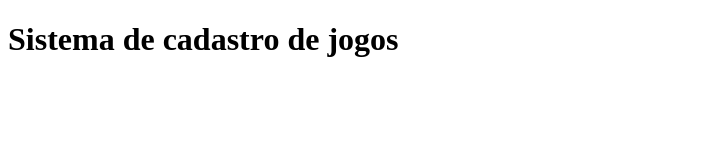
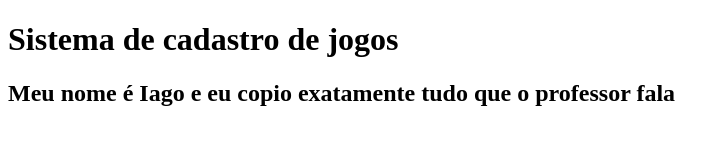
Before and after one commit to IagoPinheiro/sistema-de-cadastro, a plain HTML site: page index.html in a window 1280 px wide. Shown: the whole page, without its empty margins (0-728 px from the left). Drawn offline with Linux system fonts and the light colour scheme.

Commit message:
Update index.html

```diff
--- a/index.html
+++ b/index.html
@@ -8,5 +8,6 @@
 </head>
 <body>
     <h1> Sistema de cadastro de jogos</h1>
+    <h2> Meu nome é Iago e eu copio exatamente tudo que o professor fala<h2>
 </body>
 </html>
```
